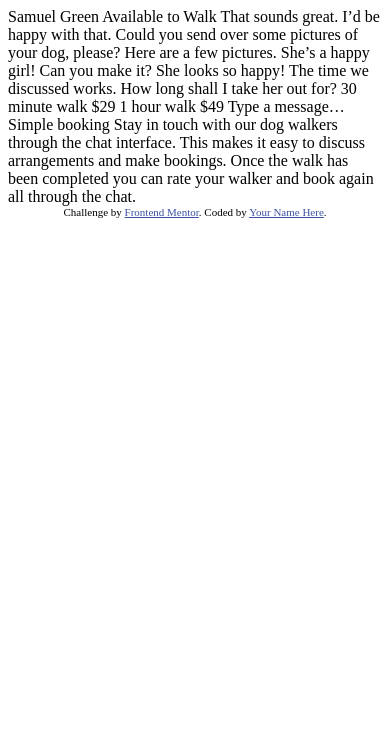
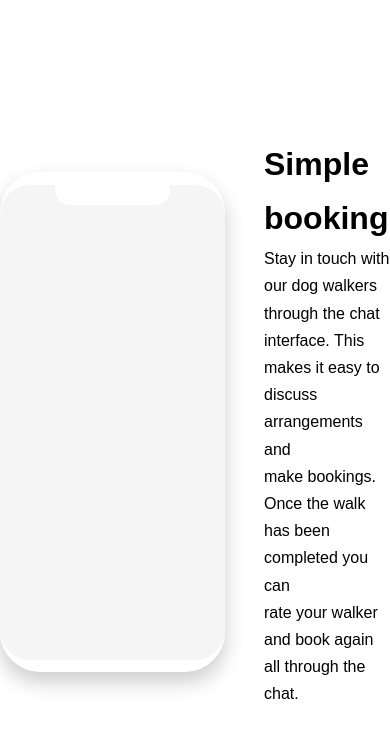
Before and after one commit to Intern-web-dev-team/challenge-chat-app, a plain HTML site: page index.html in a window 390 px wide. Drawn offline with Linux system fonts and the light colour scheme.

Commit message:
added mobile phone and hero text and placed them in the correct position

```diff
--- /dev/null
+++ b/SCSS/index.scss
@@ -0,0 +1,49 @@
+*{
+    padding: 0;
+    margin: 0;
+    box-sizing: border-box;
+}
+body{
+    font-family: Arial, Helvetica, sans-serif;
+    line-height: 1.7;
+    background-color: white;
+}
+
+.subject-items{
+    display: flex;
+    justify-content: center;
+    align-items: center;
+    gap: 10%;
+    height: 100vh;
+}
+
+ .phone {
+    position: relative;
+    width: 250px;
+    height: 500px;
+    background-color: white;
+    border-radius: 40px;
+    box-shadow: 0px 10px 20px rgba(0, 0, 0, 0.2);
+    display: flex;
+    justify-content: center;
+    align-items: center;
+}
+
+
+.screen {
+    width: 225px;
+    height: 475px;
+    background-color: whitesmoke;
+    border-radius: 30px;
+    position: relative;
+}
+
+/* iPhone Notch */
+.notch {
+    position: absolute;
+    top: 3px;
+    width: 115px;
+    height: 30px;
+    background-color: white;
+    border-radius: 30px;
+}
--- a/index.html
+++ b/index.html
@@ -2,50 +2,20 @@
 <html lang="en">
 <head>
   <meta charset="UTF-8">
-  <meta name="viewport" content="width=device-width, initial-scale=1.0"> <!-- displays site properly based on user's device -->
-
-  <link rel="icon" type="image/png" sizes="32x32" href="./images/favicon-32x32.png">
-
-  <title>Frontend Mentor | [Challenge Name Here]</title>
-
-  <!-- Feel free to remove these styles or customise in your own stylesheet 👍 -->
-  <style>
-    .attribution { font-size: 11px; text-align: center; }
-    .attribution a { color: hsl(228, 45%, 44%); }
-  </style>
+  <meta name="viewport" content="width=device-width, initial-scale=1.0">
+  <title>Challenge</title>
+  <link rel="stylesheet" href="./CSS/index.css">
 </head>
 <body>
-
-  Samuel Green
-  Available to Walk
-
-  That sounds great. I’d be happy with that.
-
-  Could you send over some pictures of your dog, please?
-
-  Here are a few pictures. She’s a happy girl!
-
-  Can you make it?
-
-  She looks so happy! The time we discussed works. How long shall I take her out for?
-
-  30 minute walk
-  $29
-
-  1 hour walk
-  $49
-
-  Type a message…
-
-  Simple booking
-
-  Stay in touch with our dog walkers through the chat interface. This makes it easy to
-  discuss arrangements and make bookings. Once the walk has been completed you can rate
-  your walker and book again all through the chat.
-
-  <div class="attribution">
-    Challenge by <a href="https://www.frontendmentor.io?ref=challenge" target="_blank">Frontend Mentor</a>.
-    Coded by <a href="#">Your Name Here</a>.
+  <div class="subject-items">
+    <div class="phone">
+      <div class="screen"></div>
+      <div class="notch"></div>
+    </div>
+    <div class="hero-text">
+      <h1>Simple booking</h1>
+      <p>Stay in touch with our dog walkers through the chat <br>interface. This makes it easy to discuss arrangements and <br> make bookings. Once the walk has been completed you can <br>rate your walker and book again all through the chat.</p>
+    </div>
   </div>
 </body>
 </html>
```
Also changed, not shown: CSS/index.css (added), SCSS/global.scss (added), 1 other file.
